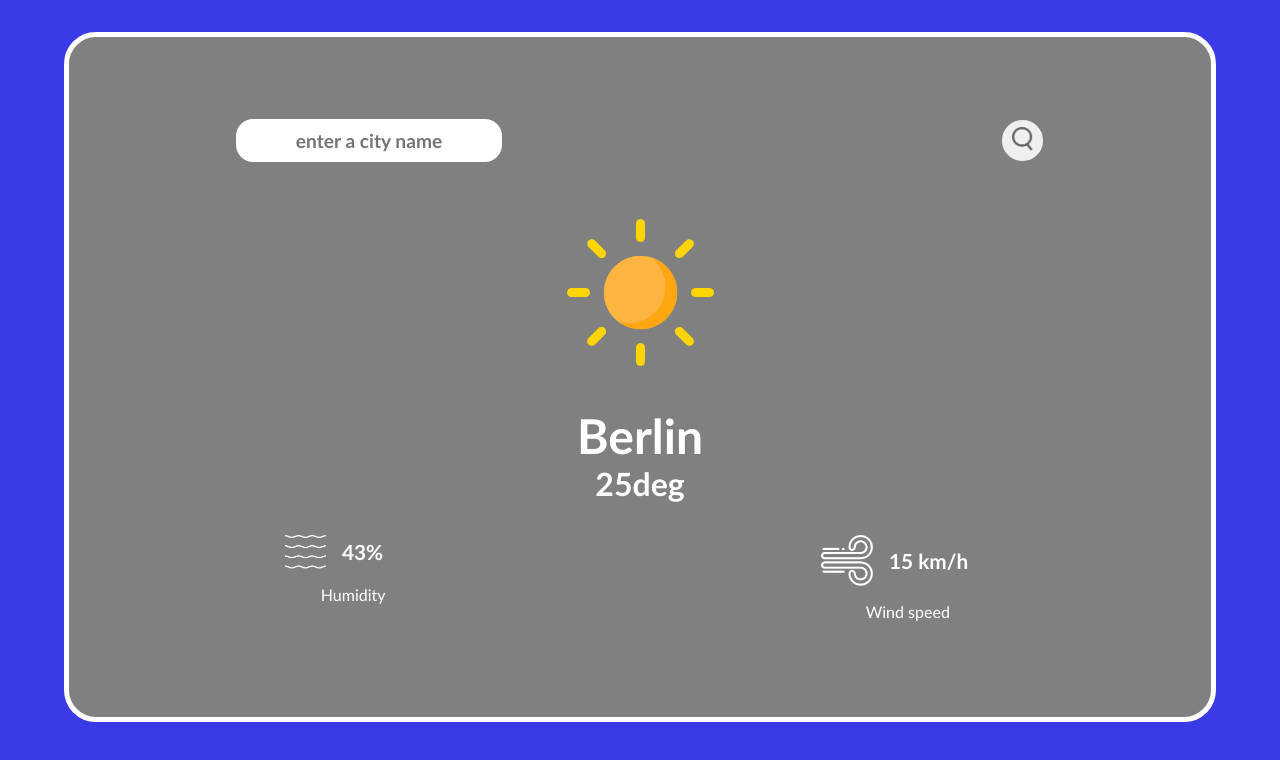
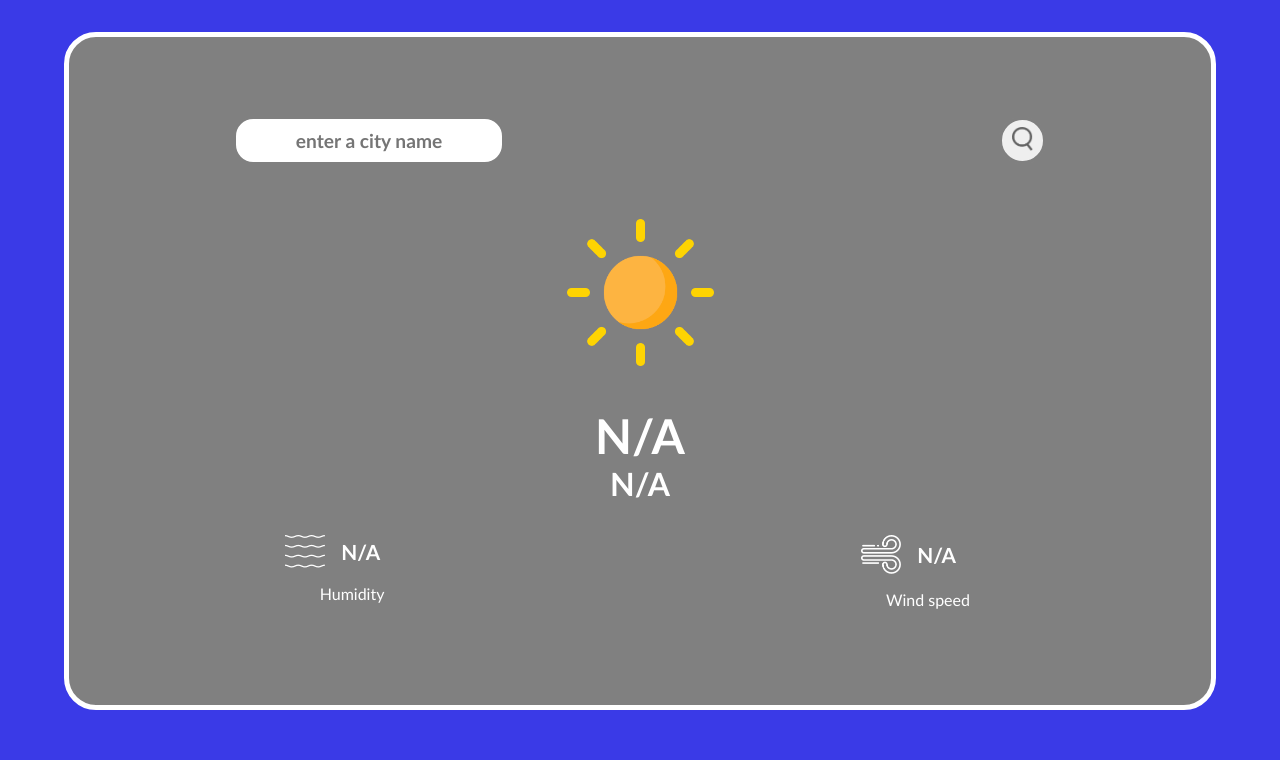
Before and after one commit to Gmedulla101/weather_app, a plain HTML site: page index.html in a window 1280 px wide. Drawn offline with Linux system fonts and the light colour scheme.

Commit message:
Refactoring the dafault page

```diff
--- a/index.html
+++ b/index.html
@@ -22,10 +22,10 @@
                 <img src="images/clear.png" alt="Weather is clear">
             </div>
             <h1 class="city-name">
-                Berlin
+                N/A
             </h1>
             <h1 class="temp">
-                25deg
+                N/A
             </h1>
 
             <!-- HUMIDITY AND WIND SPEED -->
@@ -34,7 +34,7 @@
                     <div class="humid-content">
                         <img src="images/humidity.png" alt="humidity image">
                         <h3 class="humidity-value">
-                            43%
+                            N/A
                         </h3>
                     </div>
                     <p>
@@ -46,7 +46,7 @@
                     <div class="wind-content">
                         <img src="images/wind.png" alt="wind image">
                         <h3 class="wind-value">
-                            15 km/h
+                            N/A
                         </h3>
                     </div>
                     <p>
```
